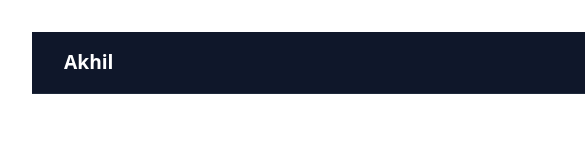
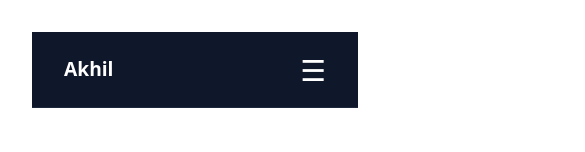
Before and after one commit to Akhil0999/portfolio, a React (Vite) app: page /portfolio/about in a window 390 px wide. Shown: the top 152 px of the page, 585 px wide, since content can reach past the window. Built offline with nearby package versions, Linux system fonts and the light colour scheme.

Commit message:
Mobile Responsiveness
Fixed layout foundation(index.css) ,added hamburger menu for smaller screens by implementing react responsiveness to navbar

```diff
--- a/src/components/Navbar.jsx
+++ b/src/components/Navbar.jsx
@@ -1,4 +1,5 @@
 import { Link } from 'react-router-dom';
+import { useState } from 'react';
 
 // function Navbar() {
 //   return (
@@ -19,16 +20,24 @@ import { Link } from 'react-router-dom';
 // export default Navbar;
 
 function Navbar() {
+  const [menuOpen, setMenuOpen] = useState(false);
   return (
     <nav className="navbar">
       <div className="nav-logo">Akhil  </div>
 
-      <div className="nav-links">
-        <Link to="/">Home</Link>
-        <Link to="/about">About</Link>
-        <Link to="/academics">Academics</Link>
-        <Link to="/projects">Projects</Link>
-        <Link to="/contact">Contact</Link>
+      <div
+        className="hamburger"
+        onClick={() => setMenuOpen(!menuOpen)}
+      >
+        ☰
+      </div>
+
+      <div className={`nav-links ${menuOpen ? "active" : ""}`}>
+        <Link to="/" onClick={() => setMenuOpen(false)}>Home</Link>
+        <Link to="/about" onClick={() => setMenuOpen(false)}>About</Link>
+        <Link to="/academics" onClick={() => setMenuOpen(false)}>Academics</Link>
+        <Link to="/projects" onClick={() => setMenuOpen(false)}>Projects</Link>
+        <Link to="/contact" onClick={() => setMenuOpen(false)}>Contact</Link>
       </div>
     </nav>
   );
--- a/src/index.css
+++ b/src/index.css
@@ -24,8 +24,6 @@ a:hover {
 
 body {
   margin: 0;
-  display: flex;
-  place-items: center;
   min-width: 320px;
   min-height: 100vh;
 }
@@ -62,18 +60,7 @@ button:focus-visible {
   padding: 2rem;
 }
 
-@media (prefers-color-scheme: light) {
-  :root {
-    color: #213547;
-    background-color: #ffffff;
-  }
-  a:hover {
-    color: #747bff;
-  }
-  button {
-    background-color: #f9f9f9;
-  }
-}
+
 
 /* academic pics */
 .academics-content {
@@ -190,3 +177,47 @@ button:focus-visible {
 html {
   scroll-behavior: smooth;
 }
+
+
+/* HAMBURGER */
+.hamburger {
+  display: none;
+  font-size: 1.8rem;
+  cursor: pointer;
+}
+
+/* MOBILE Responsiveness & styles */
+@media (max-width: 768px) {
+
+  .hamburger {
+    display: block;
+  }
+
+  .nav-links {
+    position: absolute;
+    top: 70px;
+    right: 0;
+    background: #0f172a;
+    flex-direction: column;
+    width: 200px;
+    padding: 1rem;
+    gap: 1rem;
+    display: none;
+  }
+
+  .nav-links.active {
+    display: flex;
+  }
+}
+@media (prefers-color-scheme: light) {
+  :root {
+    color: #213547;
+    background-color: #ffffff;
+  }
+  a:hover {
+    color: #747bff;
+  }
+  button {
+    background-color: #f9f9f9;
+  }
+}
```
